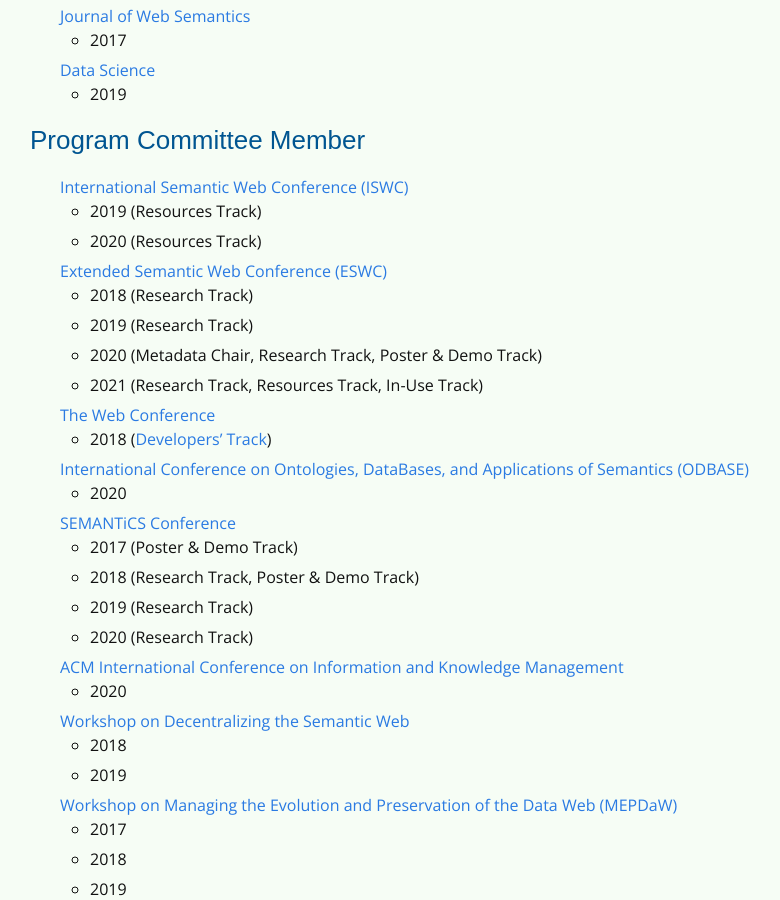
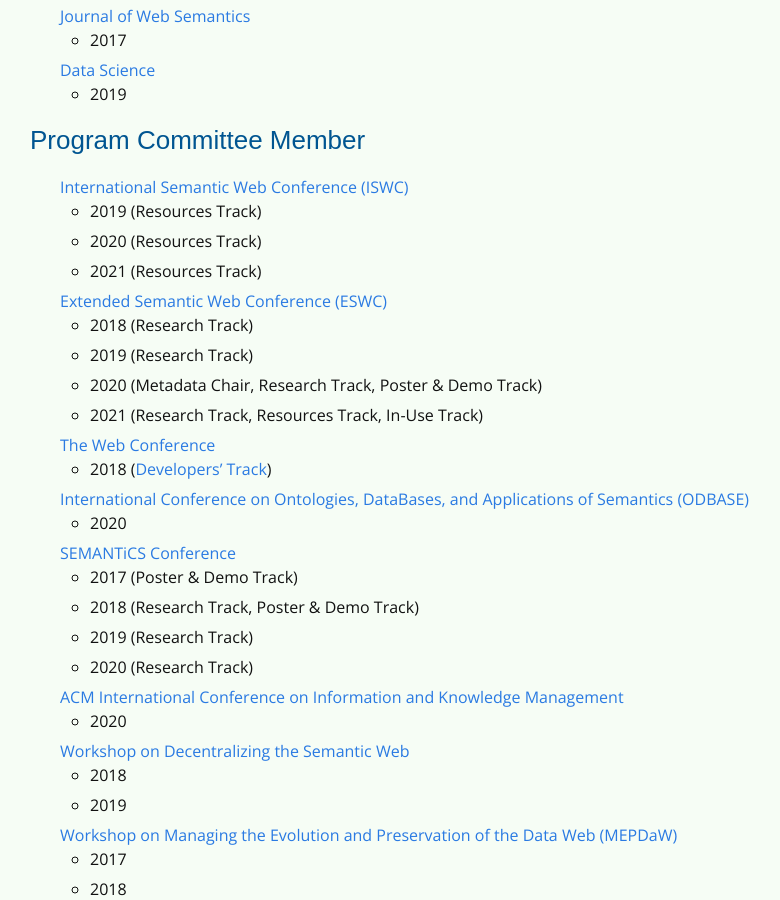
Before and after one commit to rubensworks/rubensworks.net, a Jekyll site: the page built from cv.md, in a window 1280 px wide and 900 px high, scrolled down 4219 px. Shown: the whole window, without its empty margins (240-1020 px from the left). Built offline with Jekyll 4.4.1, drawn with Linux system fonts in a browser that asks for light colours; some web fonts are replaced.

Commit message:
Add ISWC 2021 to CV

```diff
--- a/cv.md
+++ b/cv.md
@@ -253,6 +253,7 @@
 * [International Semantic Web Conference (ISWC)](http://swsa.semanticweb.org/content/international-semantic-web-conference-iswc)
     * 2019 (Resources Track)
     * 2020 (Resources Track)
+    * 2021 (Resources Track)
 * [Extended Semantic Web Conference (ESWC)](https://eswc-conferences.org/)
     * 2018 (Research Track)
     * 2019 (Research Track)
```
